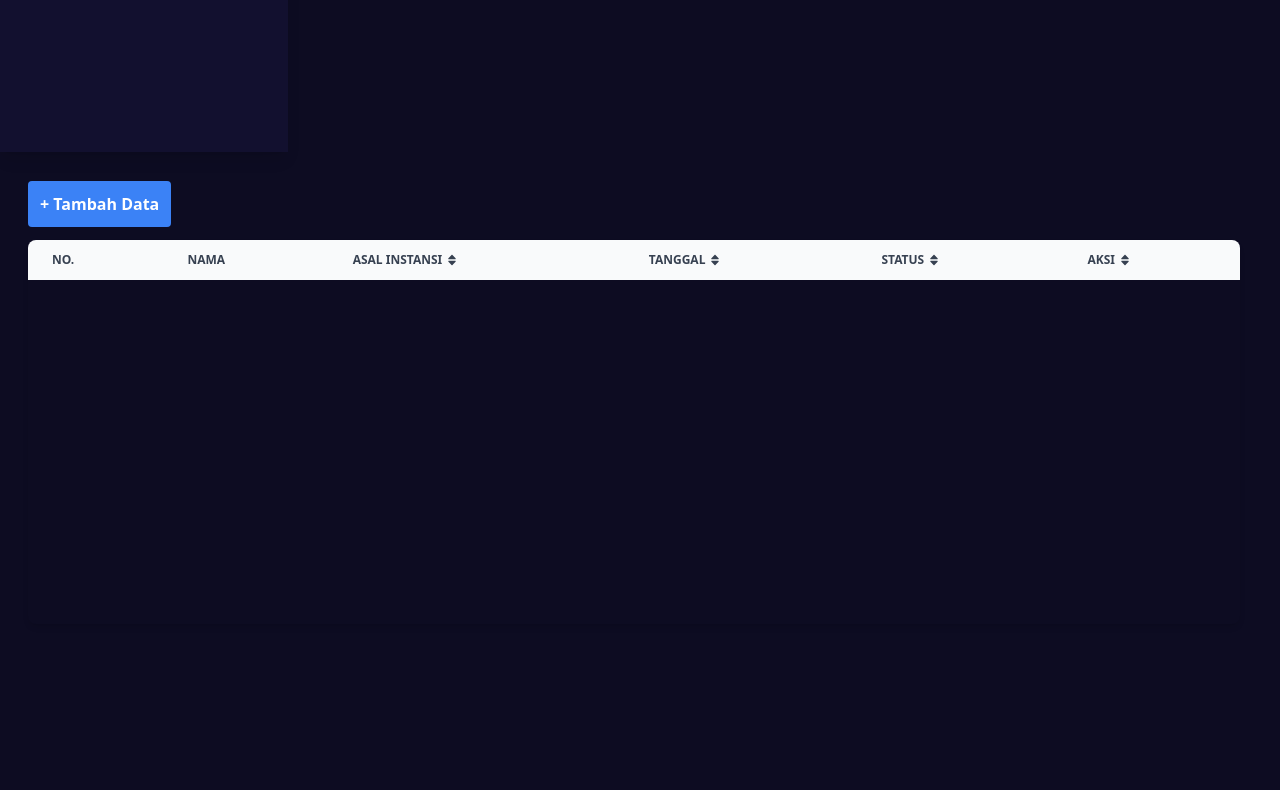
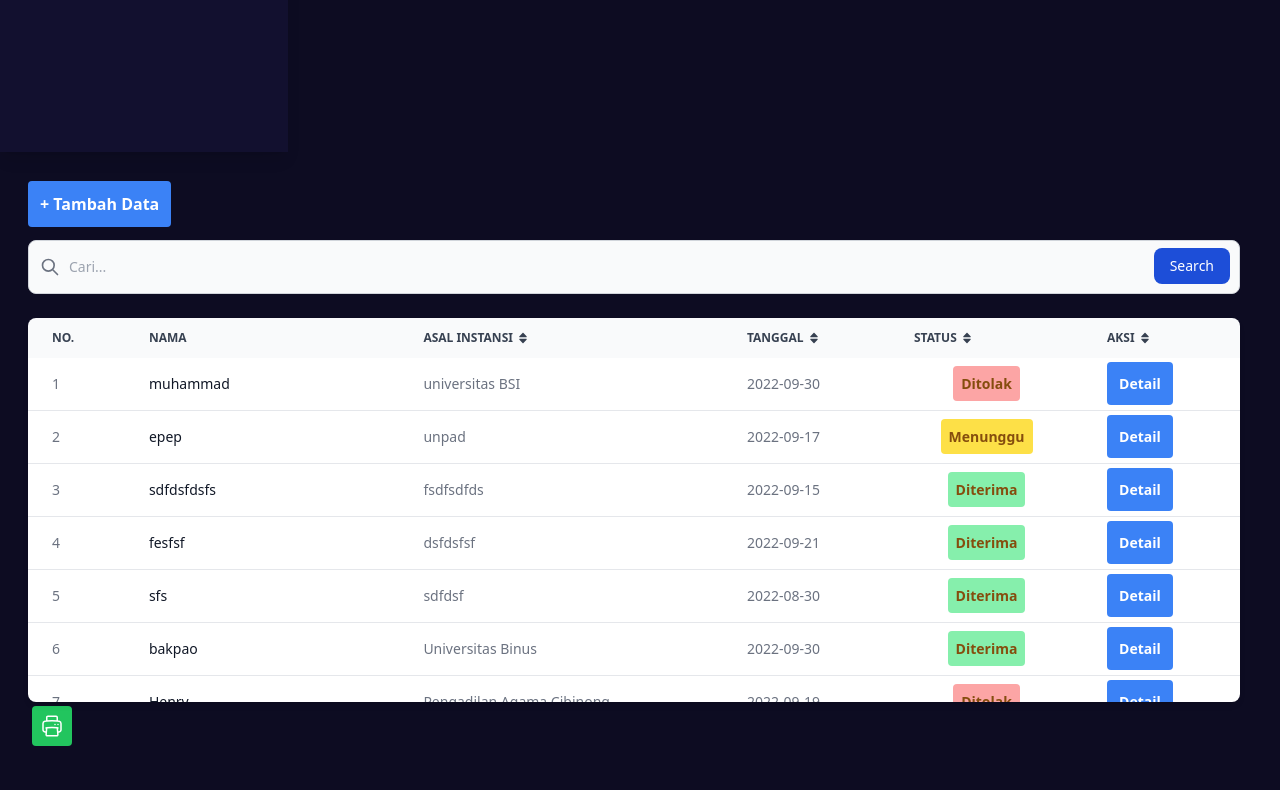
Before and after one commit to FaisalNgr/PKL, a PHP site: page /data.php in a window 1280 px wide. Shown: the part 648-1438 px from the top of the page. Before the commit the page ends 928 px from the top, so only its background shows below. Run offline with PHP 8.4, Linux system fonts and the light colour scheme; a user stored in the database is signed in; data comes from the database, SQL or seed files in the repository; data that the repository does not hold is empty; style sheets or scripts are compiled from the project's sources.

Commit message:
Update data.php

```diff
--- a/data.php
+++ b/data.php
@@ -2,9 +2,13 @@
 // Create database connection using config file
 include_once("koneksi.php");
 $index = 1;
+
 // Fetch all users data from database
-$result = mysqli_query($mysqli, "SELECT * FROM tamu ORDER BY id DESC");
 include('template/cek_login.php');
+
+if (isset($_GET['cari'])) {
+    $cari = $_GET['cari'];
+}
 ?>
 <html>
 
@@ -14,6 +18,7 @@
     <link rel="preconnect" href="https://fonts.googleapis.com">
     <link rel="preconnect" href="https://fonts.gstatic.com" crossorigin>
     <link href="https://fonts.googleapis.com/css2?family=Poppins:wght@200&display=swap" rel="stylesheet">
+    <title>Data</title>
 </head>
 
 <body class="bg-gray-100 grid grid-ku ">
@@ -21,11 +26,24 @@
     <!-- ISI CONTENT -->
     <div class="p-10 -ml-3" style="background-color:#0d0c22">
         <a href='tambah.php' class=" bg-blue-500 hover:underline text-white font-bold p-3 rounded">+ Tambah Data</a>
-
+        <br>
+        <br>
+        <form method="GET" action="data.php">
+            <label for="default-search" class="mb-2 text-sm font-medium text-gray-900 sr-only dark:text-white">Search</label>
+            <div class="relative">
+                <div class="absolute inset-y-0 left-0 flex items-center pl-3 pointer-events-none">
+                    <svg aria-hidden="true" class="w-5 h-5 text-gray-500 dark:text-gray-400" fill="none" stroke="currentColor" viewBox="0 0 24 24" xmlns="http://www.w3.org/2000/svg">
+                        <path stroke-linecap="round" stroke-linejoin="round" stroke-width="2" d="M21 21l-6-6m2-5a7 7 0 11-14 0 7 7 0 0114 0z"></path>
+                    </svg>
+                </div>
+                <input type="text" name="cari" id="default-search" class="block w-full p-4 pl-10 text-sm text-gray-900 border border-gray-300 rounded-lg bg-gray-50 focus:ring-blue-500 focus:border-blue-500 dark:bg-gray-700 dark:border-gray-600 dark:placeholder-gray-400 dark:text-white dark:focus:ring-blue-500 dark:focus:border-blue-500" placeholder="Cari..." required>
+                <button type="submit" class="text-white absolute right-2.5 bottom-2.5 bg-blue-700 hover:bg-blue-800 focus:ring-4 focus:outline-none focus:ring-blue-300 font-medium rounded-lg text-sm px-4 py-2 dark:bg-blue-600 dark:hover:bg-blue-700 dark:focus:ring-blue-800">Search</button>
+            </div>
+        </form>
 
         <!-- Table Penerimaan Pegawai -->
         <div class="overflow-y-auto h-96 mt-6 relative shadow-md sm:rounded-lg">
-            <table class="w-full text-sm text-left text-gray-500 dark:text-gray-400">
+            <table class="w-full relative text-sm text-left text-gray-500 dark:text-gray-400">
                 <thead class="">
                     <tr class="text-xs text-gray-700 uppercase bg-gray-50 dark:bg-gray-700 dark:text-gray-400 sticky top-0">
                         <th scope="col" class="py-3 px-6">
@@ -69,7 +87,17 @@
                     </tr>
                 </thead>
                 <tbody>
-                    <?php while ($user_data = mysqli_fetch_array($result)) {   ?>
+                    <?php
+                    if (isset($_GET['cari'])) {
+                        $cari = $_GET['cari'];
+                        $result = mysqli_query($mysqli, "SELECT * FROM tamu where tanggal LIKE '%" . $cari . "%' OR
+                        nama LIKE '%" . $cari . "%' OR
+                        asal_instansi LIKE '%" . $cari . "%' OR
+                        status LIKE '%" . $cari . "%'");
+                    } else {
+                        $result = mysqli_query($mysqli, "SELECT * FROM tamu ORDER BY id DESC");
+                    }
+                    while ($user_data = mysqli_fetch_array($result)) {  ?>
                         <tr class="bg-white border-b dark:bg-gray-800 dark:border-gray-700">
                             <td class="py-4 px-6">
                                 <?= $index++ ?>
@@ -107,6 +135,15 @@
                 </tbody>
             </table>
         </div>
+        <div>
+            <button class="">
+                <a href="tamu_print.php" target="_blank" class="bg-green-500 text-white m-1 flex p-2 font-bold rounded items-center gap-3" type="submit" name="Submit" value="Submit">
+                    <svg xmlns="http://www.w3.org/2000/svg" fill="none" viewBox="0 0 24 24" stroke-width="1.5" stroke="currentColor" class="w-6 h-6">
+                        <path stroke-linecap="round" stroke-linejoin="round" d="M6.72 13.829c-.24.03-.48.062-.72.096m.72-.096a42.415 42.415 0 0110.56 0m-10.56 0L6.34 18m10.94-4.171c.24.03.48.062.72.096m-.72-.096L17.66 18m0 0l.229 2.523a1.125 1.125 0 01-1.12 1.227H7.231c-.662 0-1.18-.568-1.12-1.227L6.34 18m11.318 0h1.091A2.25 2.25 0 0021 15.75V9.456c0-1.081-.768-2.015-1.837-2.175a48.055 48.055 0 00-1.913-.247M6.34 18H5.25A2.25 2.25 0 013 15.75V9.456c0-1.081.768-2.015 1.837-2.175a48.041 48.041 0 011.913-.247m10.5 0a48.536 48.536 0 00-10.5 0m10.5 0V3.375c0-.621-.504-1.125-1.125-1.125h-8.25c-.621 0-1.125.504-1.125 1.125v3.659M18 10.5h.008v.008H18V10.5zm-3 0h.008v.008H15V10.5z" />
+                    </svg>
+                </a>
+            </button>
+        </div>
 
     </div>
 </body>
```
